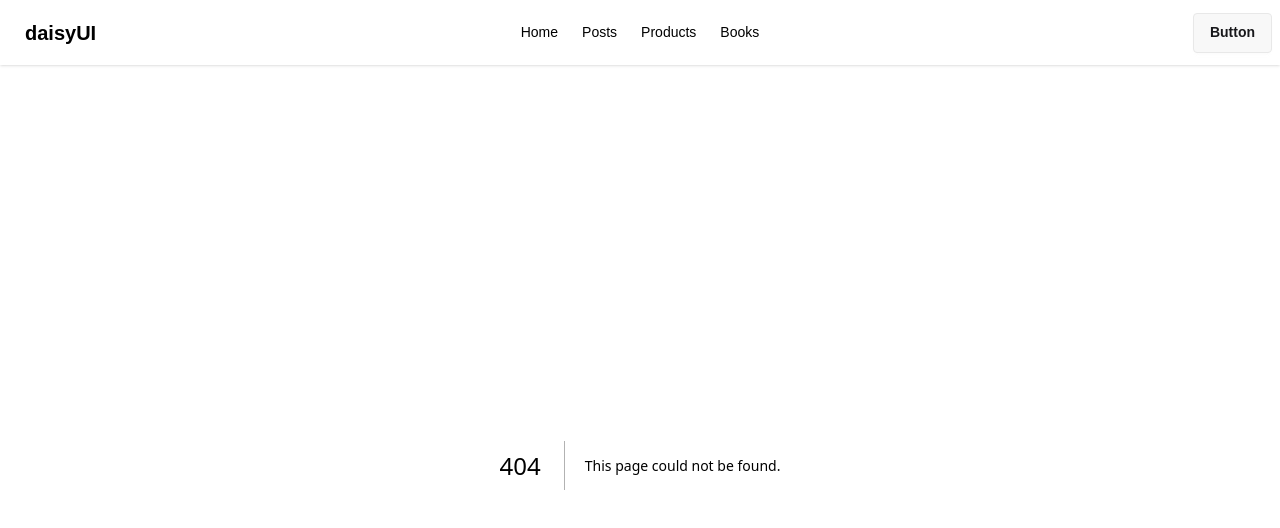
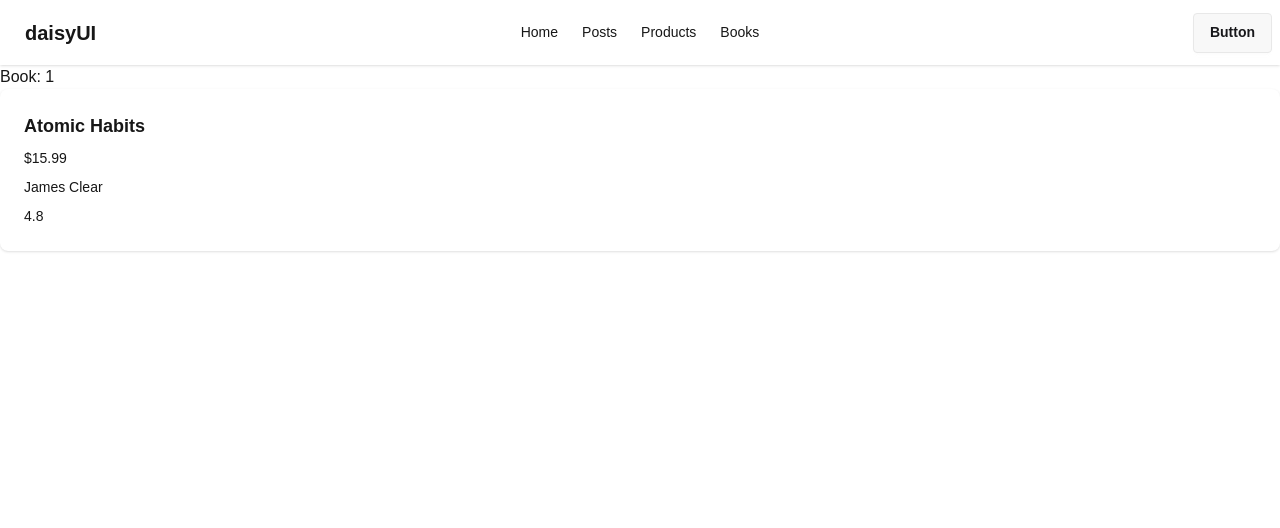
Before and after one commit to ashrafulhoda789/nextjs-advance-data-fetching-PH, a Next.js app: page /books/1 in a window 1280 px wide. Before the commit this address had no page. Shown: the top 528 px of the page. Built offline with nearby package versions, Linux system fonts and the light colour scheme; data requests are answered from the project's data file.

Commit message:
understand about generateStaticParams

```diff
--- /dev/null
+++ b/src/app/books/[bookId]/loading.jsx
@@ -0,0 +1,11 @@
+
+
+const BookLoading = () => {
+    return (
+        <div className="flex justify-center items-center">
+            <span className="loading loading-spinner text-success"></span>
+        </div>
+    );
+};
+
+export default BookLoading;
--- /dev/null
+++ b/src/app/books/[bookId]/page.jsx
@@ -0,0 +1,33 @@
+
+// export const generateStaticParams = async() =>{
+//     const res = await fetch('http://localhost:5000/books');
+//     const books = await res.json();
+
+//     return books.slice(1,3).map(book => ({bookId: book.id}));
+// }
+
+
+const BookDetailPage = async ({ params }) => {
+    const { bookId } = await params;
+
+    const res = await fetch(`http://localhost:5000/books/${bookId}`);
+    const book = await res.json();
+    const { title, author, price, rating } = book
+    return (
+        <div>
+            <h2>Book: {bookId}</h2>
+            <div className="card bg-base-100 card-md shadow-sm">
+                <div className="card-body">
+
+                    <h2 className="card-title">{title}</h2>
+                    <p>${price}</p>
+                    <p>{author}</p>
+                    <p>{rating}</p>
+
+                </div>
+            </div>
+        </div>
+    );
+};
+
+export default BookDetailPage;
--- a/src/components/BookCard.jsx
+++ b/src/components/BookCard.jsx
@@ -1,3 +1,4 @@
+import Link from "next/link";
 
 
 const BookCard = ({ book }) => {
@@ -11,7 +12,9 @@
                 <p>{author}</p>
                 <p>{description}</p>
                 <div className="justify-end card-actions">
-                    <button className="btn btn-primary">Buy Now</button>
+                    <Link href={`/books/${book.id}`}>
+                        <button className="btn btn-primary">Show Info</button>
+                    </Link>
                 </div>
             </div>
         </div>
```
